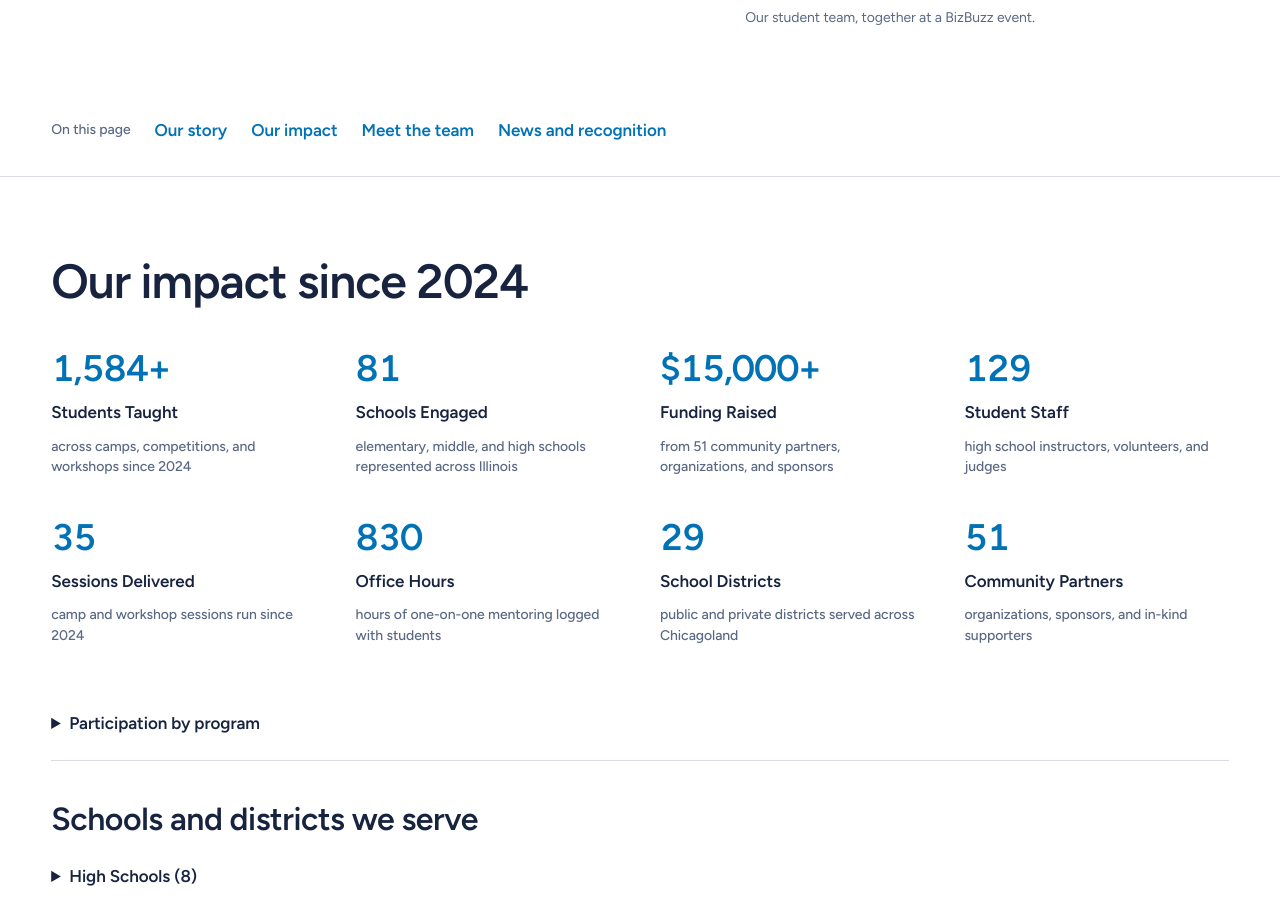
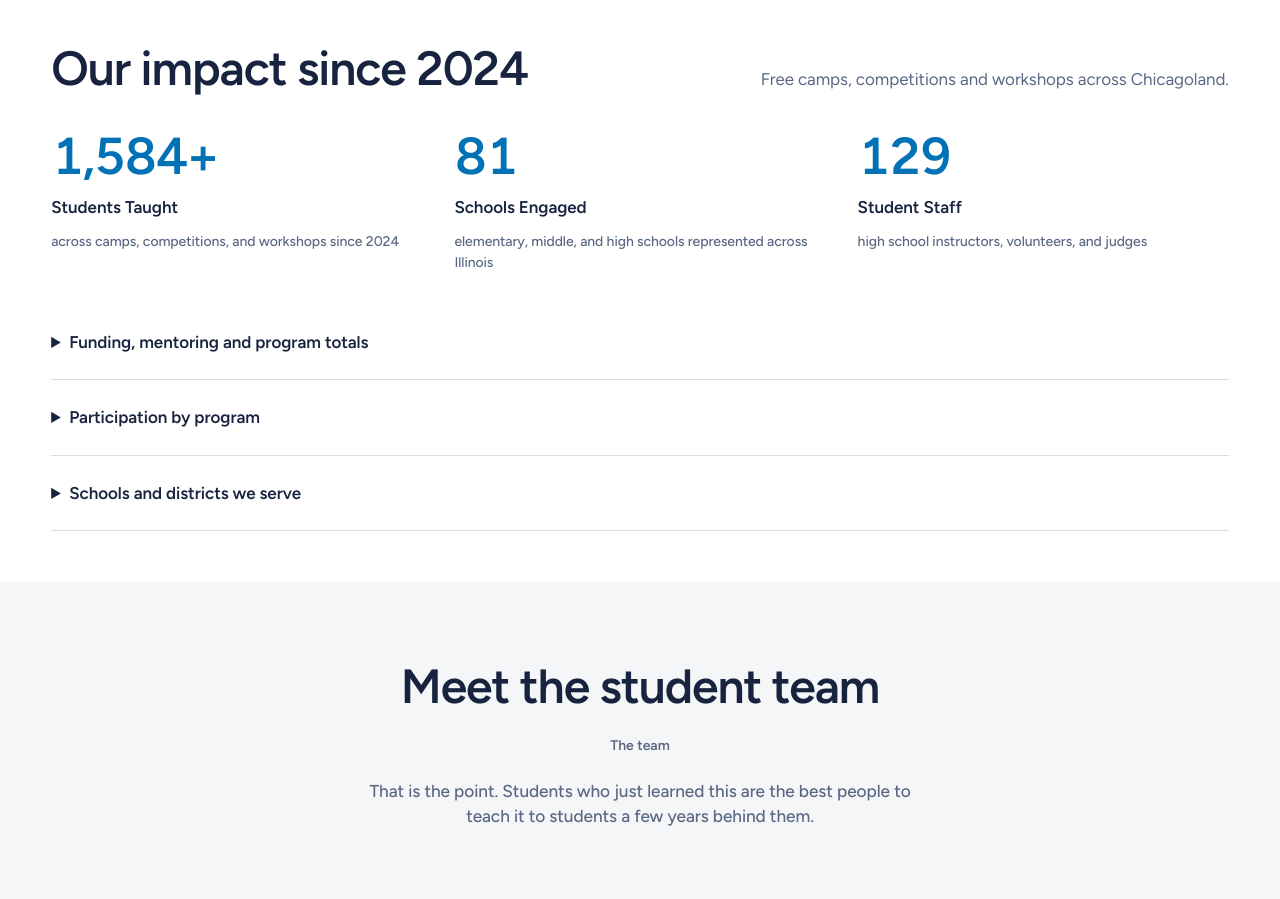
Before and after one commit to amargoyal/bizbuzz-reform, a Next.js app in the folder bizbuzz/: page /about in a window 1280 px wide. Shown: the part 740-1639 px from the top of the page. Built offline with nearby package versions, Linux system fonts and the light colour scheme; grey boxes are pictures that could not be loaded.

Commit message:
organize impact records

```diff
--- a/bizbuzz/src/app/about/page.tsx
+++ b/bizbuzz/src/app/about/page.tsx
@@ -1,9 +1,9 @@
 import PageSections from "@/components/site/PageSections";
-import { IMPACT_STATS, PROGRAM_PARTICIPATION, SCHOOL_DIRECTORY } from "@/data/impact";
+import AboutImpact from "@/components/about/AboutImpact";
 import { PEOPLE } from "@/data/team";
 import Image from "next/image";
 import { ArrowCTA, Button } from "@/components/ds/Button";
-import { Eyebrow, Stat } from "@/components/ds/Card";
+import { Eyebrow } from "@/components/ds/Card";
 import AboutIntro from "@/components/about/AboutIntro";
 import SiteFooter from "@/components/site/SiteFooter";
 import SiteHeader from "@/components/site/SiteHeader";
@@ -70,37 +70,7 @@ export default function AboutPage() {
       <AboutIntro />
       <PageSections links={[{ href: "#story", label: "Our story" }, { href: "#impact", label: "Our impact" }, { href: "#team", label: "Meet the team" }, { href: "#press", label: "News and recognition" }]} />
 
-      <section id="impact" className="bb-content-section">
-        <div className="bb-content-stack">
-          <h2 className="bb-display-2">Our impact since 2024</h2>
-          <div className="bb-data-grid">
-            {IMPACT_STATS.map((stat) => (
-              <Stat key={stat.label} value={stat.value} label={stat.label} note={stat.description} />
-            ))}
-          </div>
-          <details className="bb-details">
-            <summary>Participation by program</summary>
-            <dl className="bb-data-list">
-              {PROGRAM_PARTICIPATION.map((program) => (
-                <div key={program.label}>
-                  <dt>{program.label}</dt><dd>{program.total} students</dd>
-                </div>
-              ))}
-            </dl>
-          </details>
-          <div>
-            <h3 className="bb-display-3">Schools and districts we serve</h3>
-            {SCHOOL_DIRECTORY.map((group) => (
-              <details className="bb-details" key={group.title}>
-                <summary>{group.title}</summary>
-                <ul className="bb-directory">
-                  {group.items.map((name) => <li key={name}>{name}</li>)}
-                </ul>
-              </details>
-            ))}
-          </div>
-        </div>
-      </section>
+      <AboutImpact />
 
       {/* ------------------------------------------------------ Leadership */}
       <section id="team" style={{ background: "var(--surface-sunken)", paddingBlock: "var(--section-y)" }}>
--- a/bizbuzz/src/app/globals.css
+++ b/bizbuzz/src/app/globals.css
@@ -845,10 +845,26 @@ body:has(.bb-gallery-dialog[open]) { overflow: hidden; }
 .bb-about-story h1 { font-size: clamp(2.25rem, 4vw, 3.5rem); max-width: 18ch; }
 .bb-about-story > .bb-body { color: var(--text-muted); max-width: 60ch; }
 .bb-about-team-photo { margin: 0; }
-.bb-about-team-photo > div { position: relative; aspect-ratio: 4 / 5; overflow: hidden; border-radius: var(--radius-md); }
+.bb-about-team-photo > div { position: relative; aspect-ratio: 3 / 2; overflow: hidden; border-radius: var(--radius-md); }
 .bb-about-team-photo img { object-fit: cover; }
 .bb-about-team-photo figcaption { font-size: var(--size-caption); color: var(--text-muted); padding-top: var(--space-4); }
 @media (max-width: 900px) {
   .bb-about-intro { grid-template-columns: 1fr; }
   .bb-about-team-photo > div { aspect-ratio: 16 / 9; }
 }
+.bb-about-section { padding-block: var(--section-y-tight); }
+.bb-about-section-heading { display: flex; justify-content: space-between; align-items: baseline; gap: var(--space-7); margin-bottom: var(--space-8); }
+.bb-about-section-heading > p { max-width: 44ch; color: var(--text-muted); }
+.bb-about-highlights { display: grid; grid-template-columns: repeat(3, minmax(0, 1fr)); gap: var(--space-8); }
+.bb-about-records { margin-top: var(--space-8); }
+.bb-about-figures { display: grid; grid-template-columns: repeat(2, minmax(0, 1fr)); gap: var(--space-7); margin: 0; }
+.bb-about-figures > div { display: flex; justify-content: space-between; gap: var(--space-5); }
+.bb-about-figures dt { font-weight: var(--weight-semibold); }
+.bb-about-figures dt span { display: block; color: var(--text-muted); font-size: var(--size-caption); font-weight: var(--weight-body); margin-top: var(--space-3); }
+.bb-about-figures dd { margin: 0; font-size: var(--size-display-3); font-weight: var(--weight-semibold); white-space: nowrap; }
+.bb-about-school-list { display: grid; gap: var(--space-7); }
+@media (max-width: 600px) {
+  .bb-about-section-heading { flex-direction: column; align-items: flex-start; gap: var(--space-5); }
+  .bb-about-highlights { grid-template-columns: 1fr; gap: var(--space-7); }
+  .bb-about-figures { grid-template-columns: 1fr; }
+}
--- /dev/null
+++ b/bizbuzz/src/components/about/AboutImpact.tsx
@@ -0,0 +1,38 @@
+import { IMPACT_STATS, PROGRAM_PARTICIPATION, SCHOOL_DIRECTORY } from "@/data/impact";
+import { Stat } from "@/components/ds/Card";
+
+const highlights = new Set(["Students Taught", "Schools Engaged", "Student Staff"]);
+
+export default function AboutImpact() {
+  return (
+    <section id="impact" className="bb-about-section bb-container" aria-labelledby="impact-heading">
+      <div className="bb-about-section-heading">
+        <h2 id="impact-heading" className="bb-display-2">Our impact since 2024</h2>
+        <p className="bb-body">Free camps, competitions and workshops across Chicagoland.</p>
+      </div>
+      <div className="bb-about-highlights">
+        {IMPACT_STATS.filter((stat) => highlights.has(stat.label)).map((stat) => <Stat key={stat.label} value={stat.value} label={stat.label} note={stat.description} />)}
+      </div>
+      <div className="bb-about-records">
+        <details className="bb-details">
+          <summary>Funding, mentoring and program totals</summary>
+          <dl className="bb-about-figures">
+            {IMPACT_STATS.filter((stat) => !highlights.has(stat.label)).map((stat) => (
+              <div key={stat.label}><dt>{stat.label}<span>{stat.description}</span></dt><dd>{stat.value}</dd></div>
+            ))}
+          </dl>
+        </details>
+        <details className="bb-details">
+          <summary>Participation by program</summary>
+          <dl className="bb-data-list">{PROGRAM_PARTICIPATION.map((program) => <div key={program.label}><dt>{program.label}</dt><dd>{program.total} students</dd></div>)}</dl>
+        </details>
+        <details className="bb-details">
+          <summary>Schools and districts we serve</summary>
+          <div className="bb-about-school-list">
+            {SCHOOL_DIRECTORY.map((group) => <section key={group.title}><h3 className="bb-display-4">{group.title}</h3><ul className="bb-directory">{group.items.map((name) => <li key={name}>{name}</li>)}</ul></section>)}
+          </div>
+        </details>
+      </div>
+    </section>
+  );
+}
```
